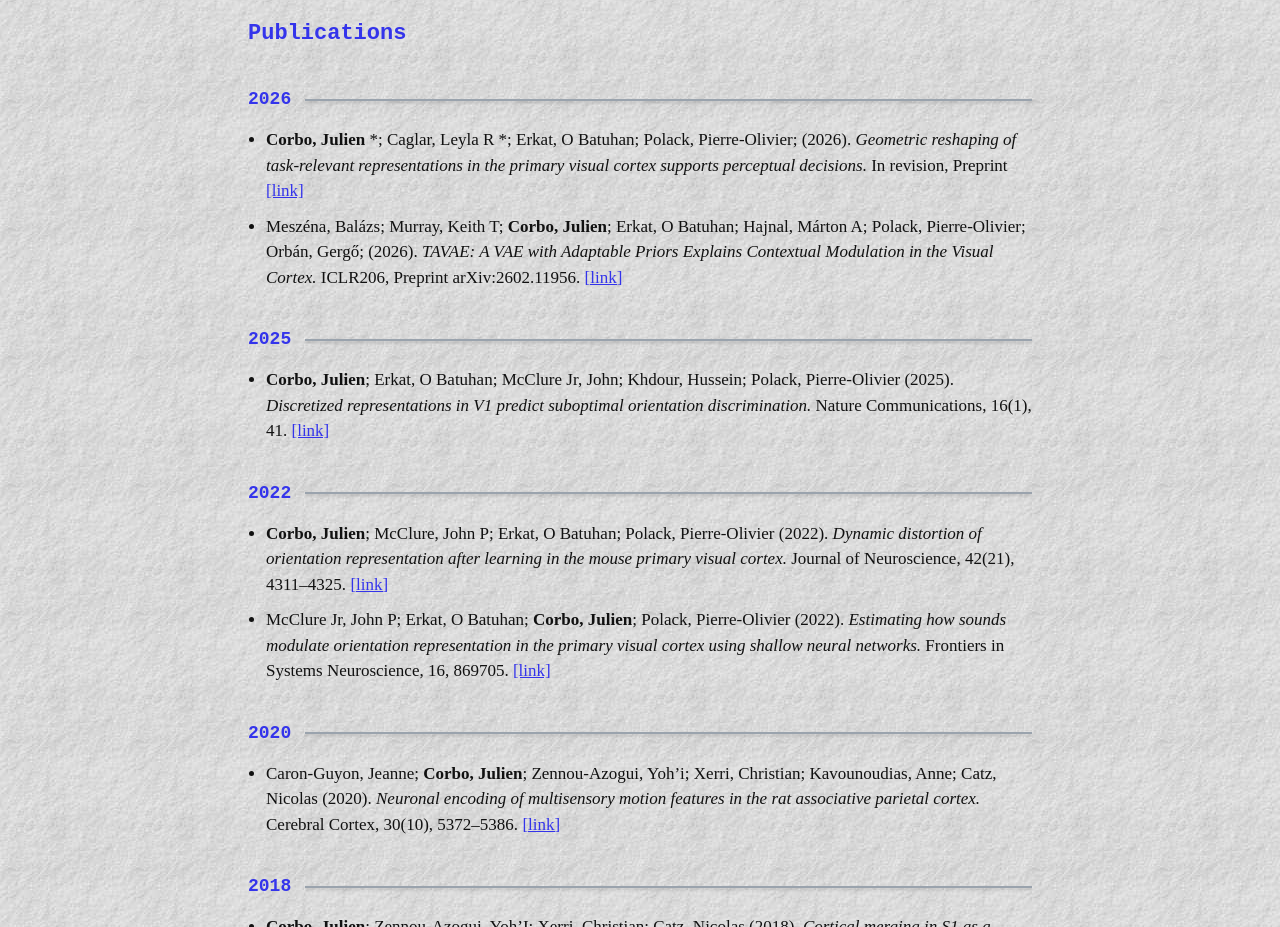
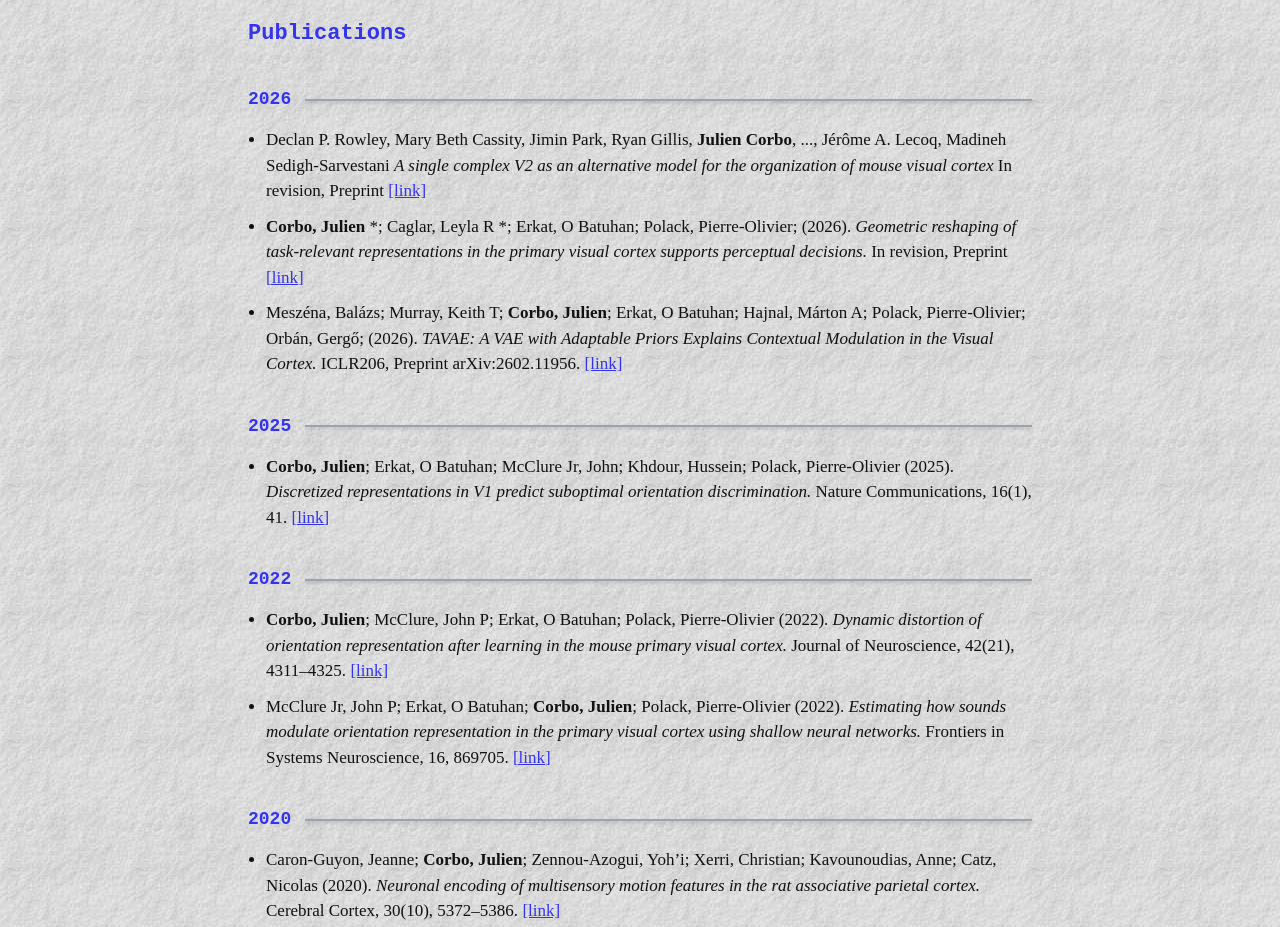
Before and after one commit to JuCorbo/jucorbo.github.io, a plain HTML site: page index.html in a window 1280 px wide. Shown: the part 1886-2813 px from the top of the page. Drawn offline with Linux system fonts and the light colour scheme.

Commit message:
Update index.html

```diff
--- a/index.html
+++ b/index.html
@@ -71,6 +71,11 @@ Ultimately, my goal is to bridge sensory encoding and perceptual decision-making
 
   <div class="pub-year">2026</div>
   <ul class="pubs">
+<li>
+Declan P. Rowley, Mary Beth Cassity, Jimin Park, Ryan Gillis, <strong>Julien Corbo</strong>, ..., Jérôme A. Lecoq, Madineh Sedigh-Sarvestani
+<em>A single complex V2 as an alternative model for the organization of mouse visual cortex</em>
+In revision, Preprint <a href="https://doi.org/10.1101/2024.10.10.617533" target="_blank">[link]</a>
+</li>
     <li>
        <strong>Corbo, Julien</strong> *; Caglar, Leyla R *; Erkat, O Batuhan; Polack, Pierre-Olivier; (2026).
       <em>Geometric reshaping of task-relevant representations in the primary visual cortex supports perceptual decisions.</em>
```
